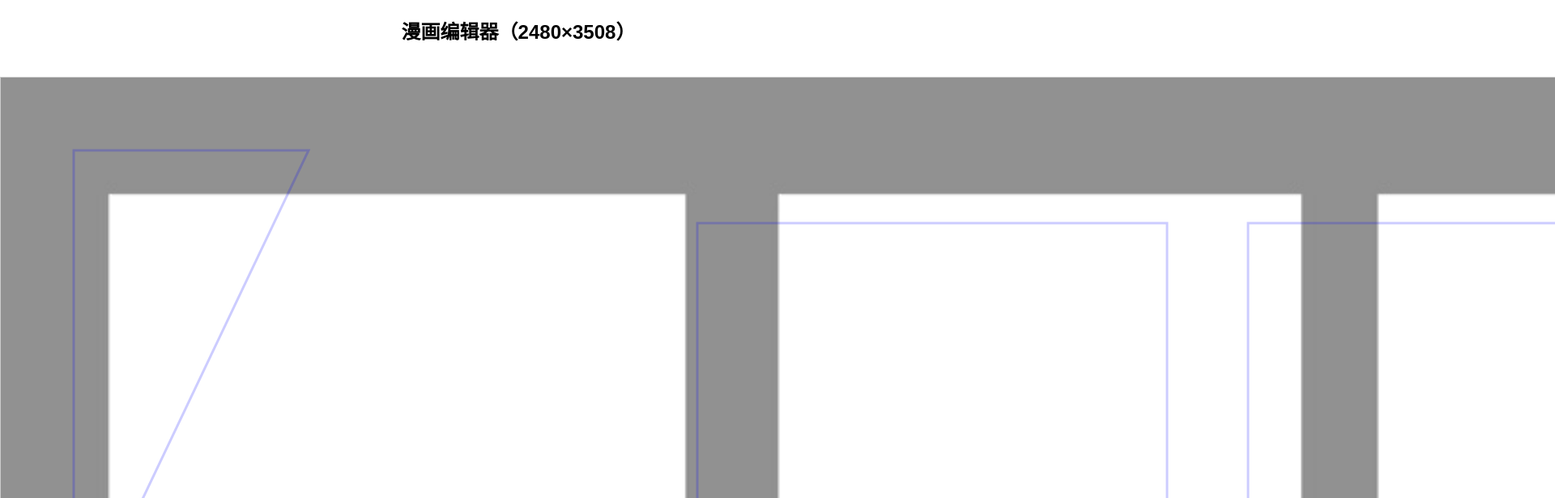
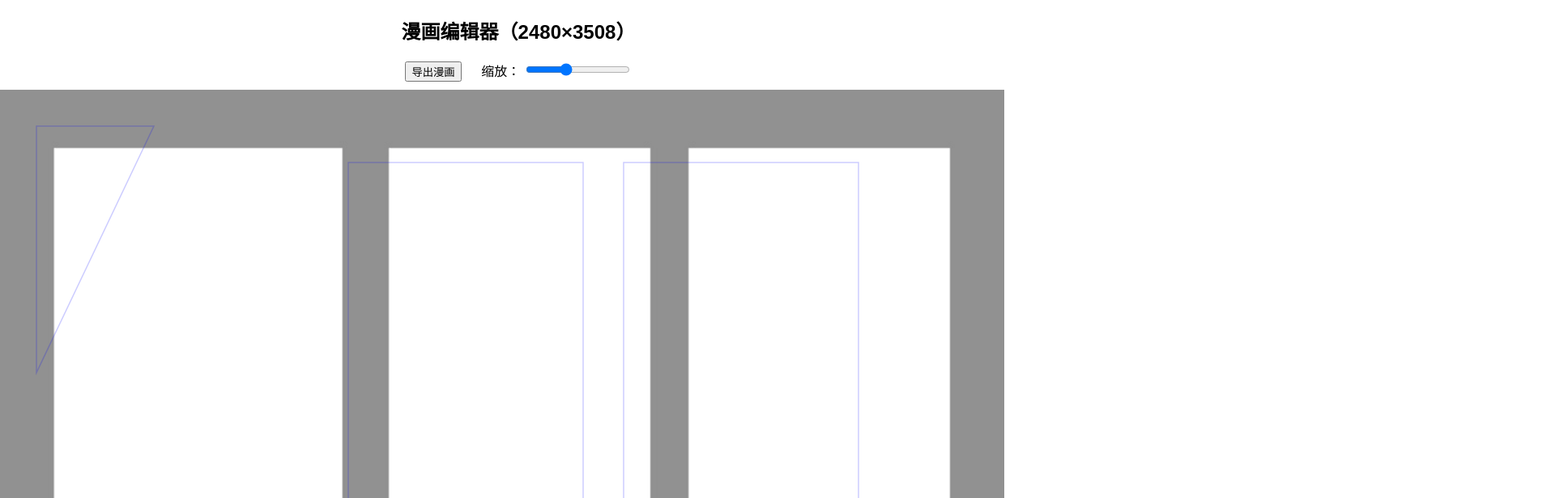
Before and after one commit to cheerzhang/manga_eidtor, a plain HTML site: page index.html in a window 1280 px wide. Shown: the top 616 px of the page at 81% size, 1920 px wide, since content can reach past the window. Drawn offline with Linux system fonts and the light colour scheme.

Commit message:
add zoom in out logic

```diff
--- a/index.html
+++ b/index.html
@@ -1,22 +1,52 @@
-
 <!DOCTYPE html>
 <html lang="en">
 <head>
   <meta charset="UTF-8">
   <title>漫画编辑器 - 高清版</title>
   <style>
-    body { margin: 0; text-align: center; font-family: sans-serif; }
-    canvas { border: 1px solid #ccc; margin-top: 20px; }
-    #controls { margin-top: 10px; }
+    :root {
+      --zoom: 0.5;
+    }
+    body {
+      margin: 0;
+      text-align: center;
+      font-family: sans-serif;
+    }
+    #canvas-wrapper {
+      width: 100%;
+      margin: 0 auto;
+      transform: scale(var(--zoom));
+      transform-origin: top left;
+    }
+    canvas {
+      display: block;
+    }
+    #controls {
+      margin: 10px;
+    }
   </style>
 </head>
 <body>
   <h2>漫画编辑器（2480×3508）</h2>
-  <canvas id="canvas" width="2480" height="3508"></canvas>
+
   <div id="controls">
     <button onclick="exportImage()">导出漫画</button>
-    <p>点击左上格子上传图片，拖动/缩放后点击空白处确认</p>
+    <label style="margin-left: 20px;">
+      缩放：
+      <input type="range" id="zoomSlider" min="0.2" max="1" step="0.05" value="0.5">
+    </label>
   </div>
+
+  <div id="canvas-wrapper">
+    <canvas id="canvas" width="2480" height="3508"></canvas>
+  </div>
+
   <script src="editor.js"></script>
+  <script>
+    const zoomSlider = document.getElementById("zoomSlider");
+    zoomSlider.addEventListener("input", () => {
+      document.documentElement.style.setProperty('--zoom', zoomSlider.value);
+    });
+  </script>
 </body>
 </html>
```
